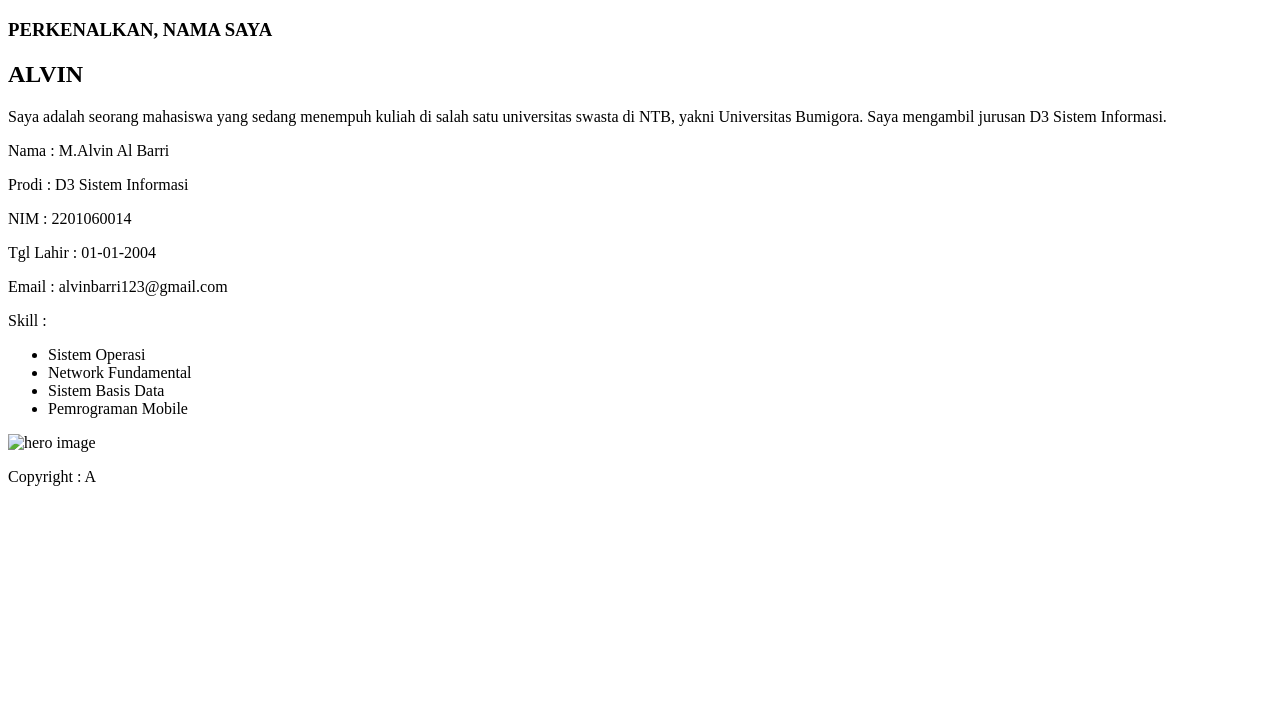
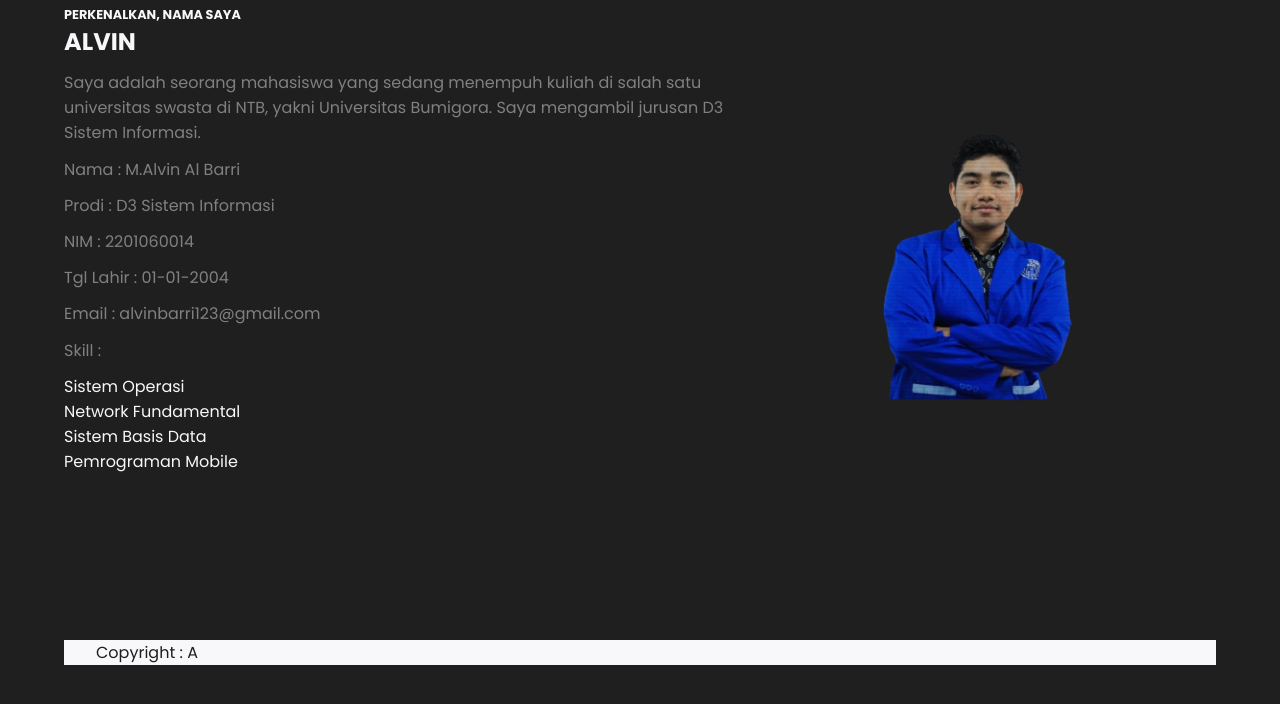
Before and after one commit to Barri12345/profile, a plain HTML site: page index.html in a window 1280 px wide. Drawn offline with Linux system fonts and the light colour scheme; the site is published under a folder, as on GitHub Pages, so addresses that start at the root find nothing.

Commit message:
Update index.html

```diff
--- a/index.html
+++ b/index.html
@@ -6,7 +6,7 @@
     <meta http-equiv="X-UA-Compatible" content="IE=edge">
     <meta name="viewport" content="width=device-width, initial-scale=1.0">
     <title>Profile</title>
-    <link rel="stylesheet" href="/style.css">
+    <link rel="stylesheet" href="profile/style.css">
     <link rel="preconnect" href="https://fonts.googleapis.com">
     <link rel="preconnect" href="https://fonts.gstatic.com" crossorigin>
     <link href="https://fonts.googleapis.com/css2?family=Poppins:wght@200;300;400;500;600;700&display=swap"
@@ -42,7 +42,7 @@
             </div>
 
             <div class="right">
-                <img src="/foto.png" alt="hero image">
+                <img src="profile/foto.png" alt="hero image">
             </div>
 
         </section>
@@ -50,7 +50,7 @@
     </main>
 
 
-    <script src="/script.js"></script>
+    <script src="profile/script.js"></script>
 </body>
 
 </html>
```
